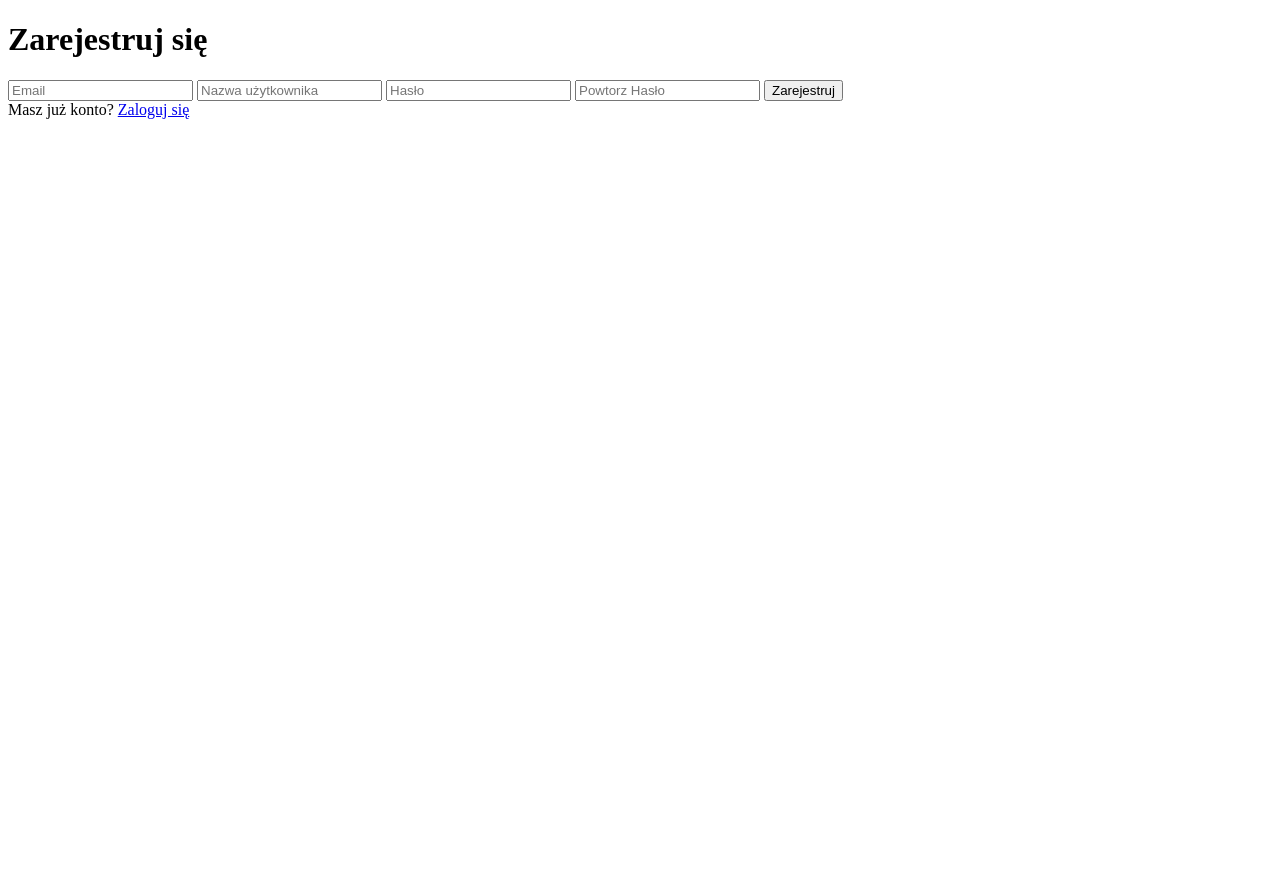
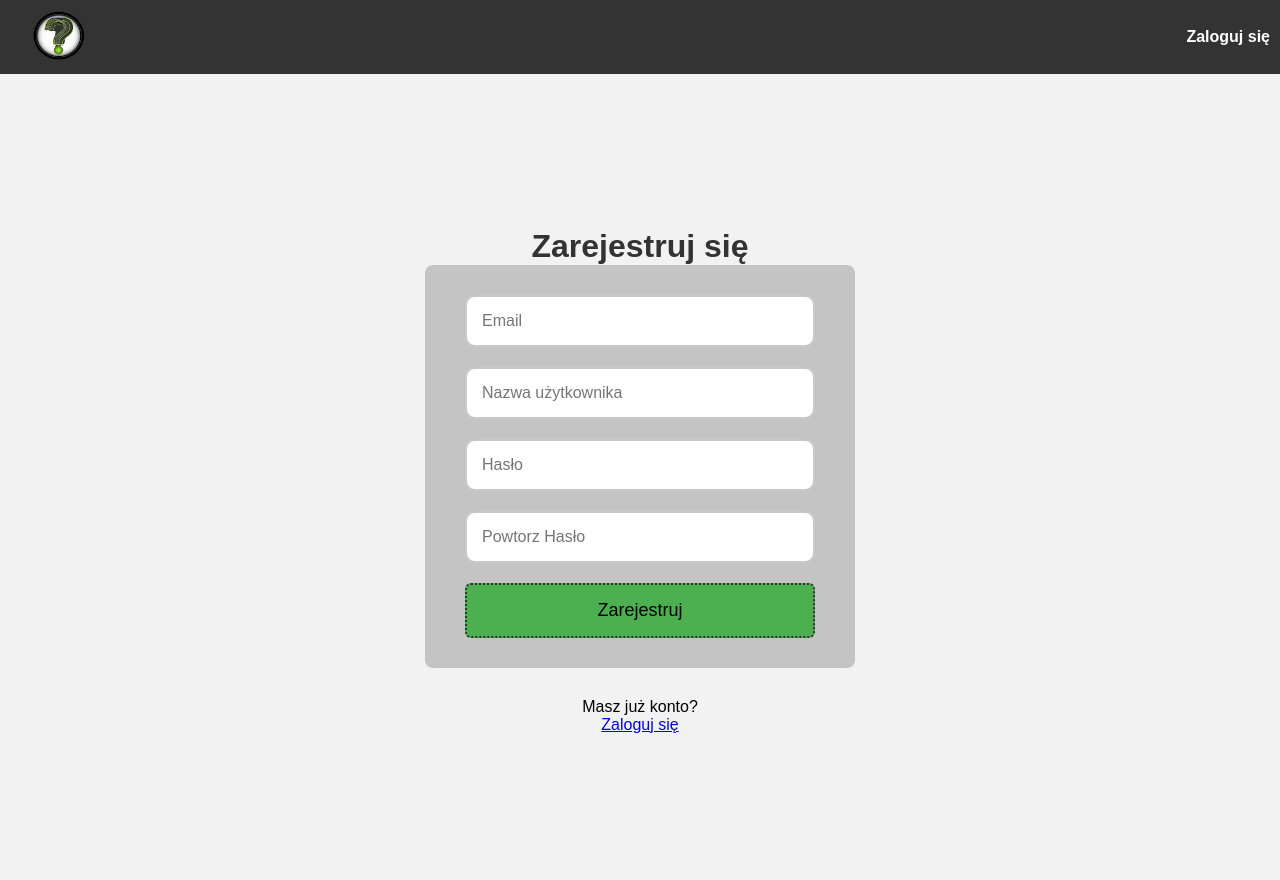
Before and after one commit to iaqup/megaquiz2025, a PHP site: page /rejestracja.php in a window 1280 px wide. Before the commit the page ends 119 px from the top, so only its background shows below. Run offline with PHP 8.4, Linux system fonts and the light colour scheme.

Commit message:
Update rejestracja.php

```diff
--- a/megaquiz2025-main/rejestracja.php
+++ b/megaquiz2025-main/rejestracja.php
@@ -4,10 +4,19 @@ $conn = new mysqli("localhost","root","","quizy");
 <!DOCTYPE html>
 <html lang="pl">
 <head>
+    <link rel="stylesheet" href="rejestracja.css">
     <meta charset="UTF-8">
     <title>Rejestracja</title>
 </head>
 <body>
+    <nav class="hotbar">
+  <div class="left">
+    <a href="index.php">  <a href="index.php"><img src="logoo.png" alt="skibidi" width="60" height="50"></a></a>
+  </div>
+  <div class="right">
+    <a href="logowanie.php">Zaloguj się</a>
+  </div>
+    </nav>
     <h1>Zarejestruj się</h1>
     <form action="rejestracja.php" method="post">
         <input type="email" name="email" placeholder="Email" maxlength="60" required>
```
